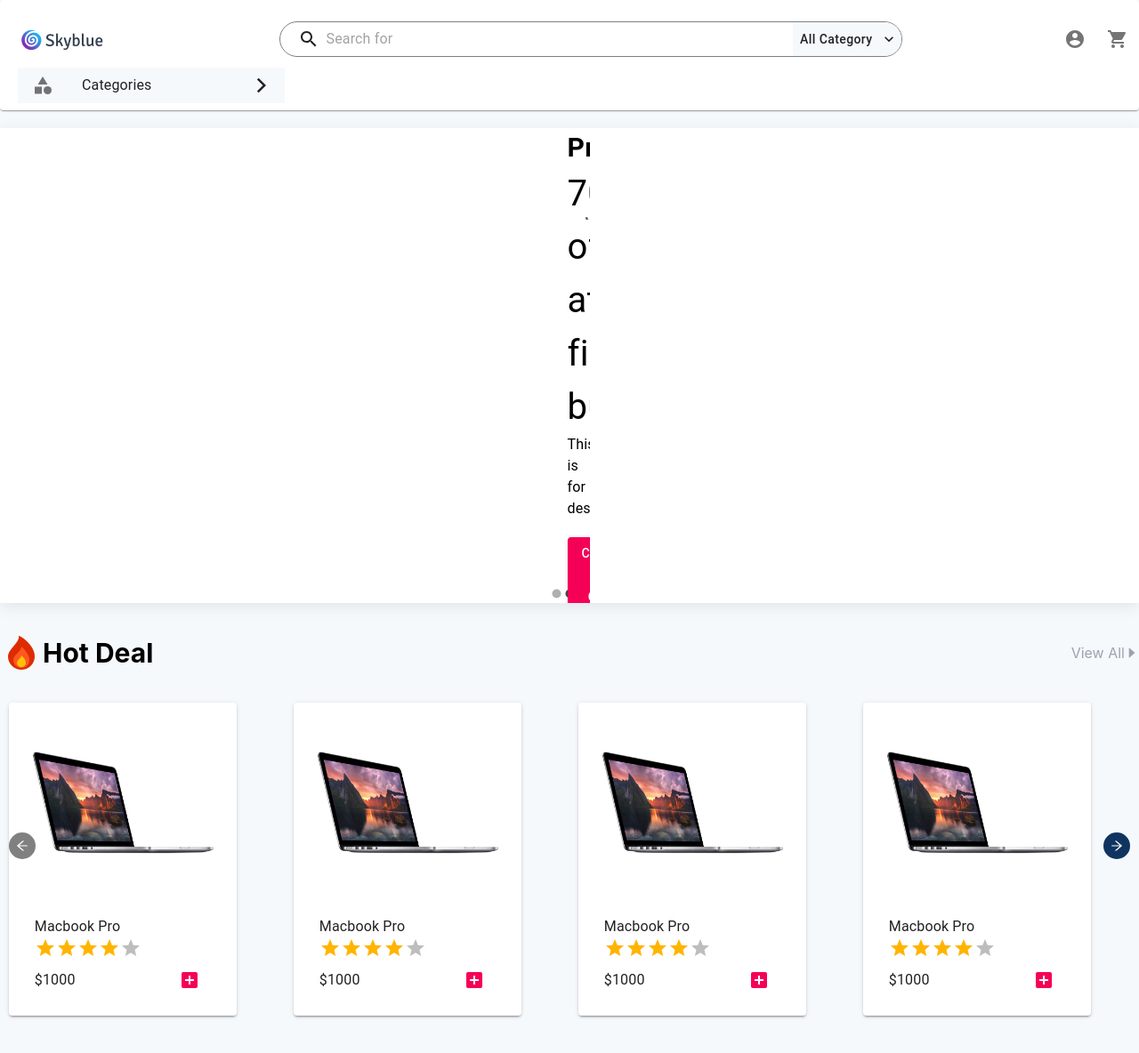
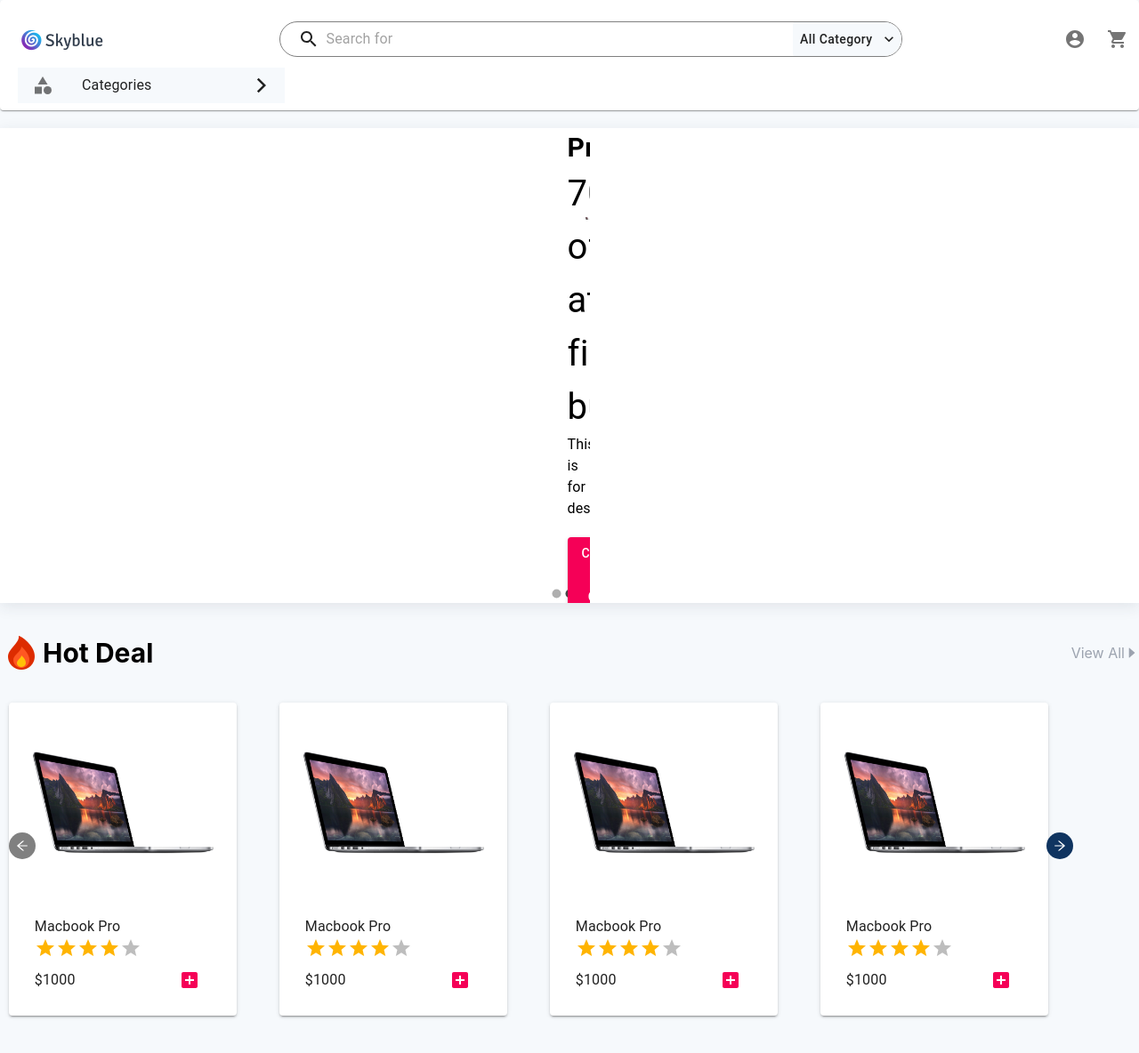
Before and after one commit to ArmanurRahman/skyblue-frontend, a React (Create React App) app: page / in a window 1280 px wide. Shown: the top 1184 px of the page at 89% size. Built offline with nearby package versions, Linux system fonts and the light colour scheme.

Commit message:
change carousel width

```diff
--- a/src/component/Carousel/MultiCarousel.jsx
+++ b/src/component/Carousel/MultiCarousel.jsx
@@ -65,7 +65,7 @@
             setCurrentPosition((prevState) => prevState - 1);
         }
     }
-    console.log(currentPosition);
+
     return (
         <div id='container' ref={myRef}>
             <div id='slider-container'>
--- a/src/component/Carousel/carousel.css
+++ b/src/component/Carousel/carousel.css
@@ -1,13 +1,13 @@
 #container {
     height: 100vh;
-    width: 100vw;
+    width: 95vw;
     margin: 0;
     padding: 0;
 }
 
 #slider-container {
     height: 400px;
-    width: 100vw;
+    width: 95vw;
     max-width: 1300px;
     position: relative;
     overflow: hidden;
```
